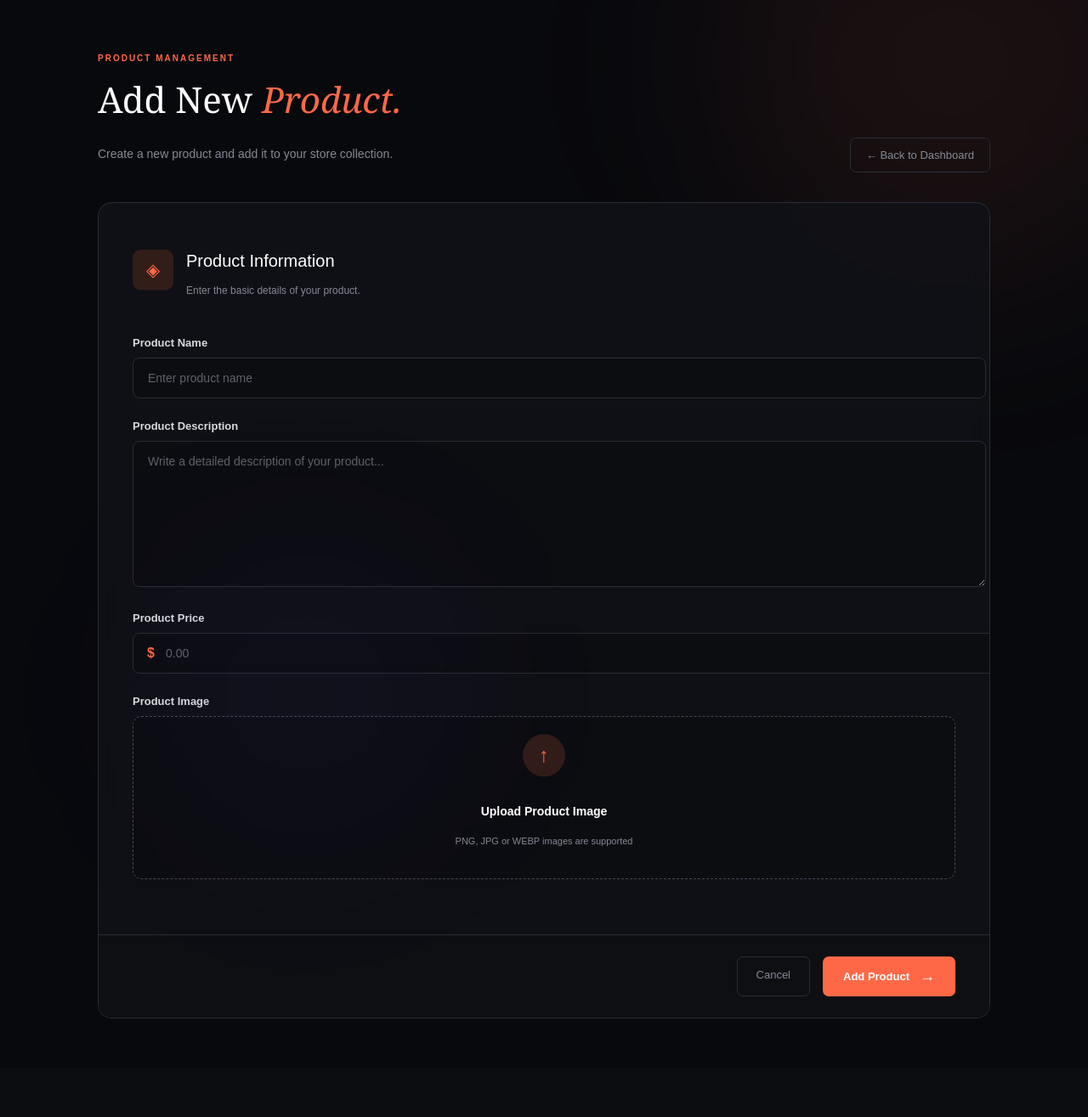
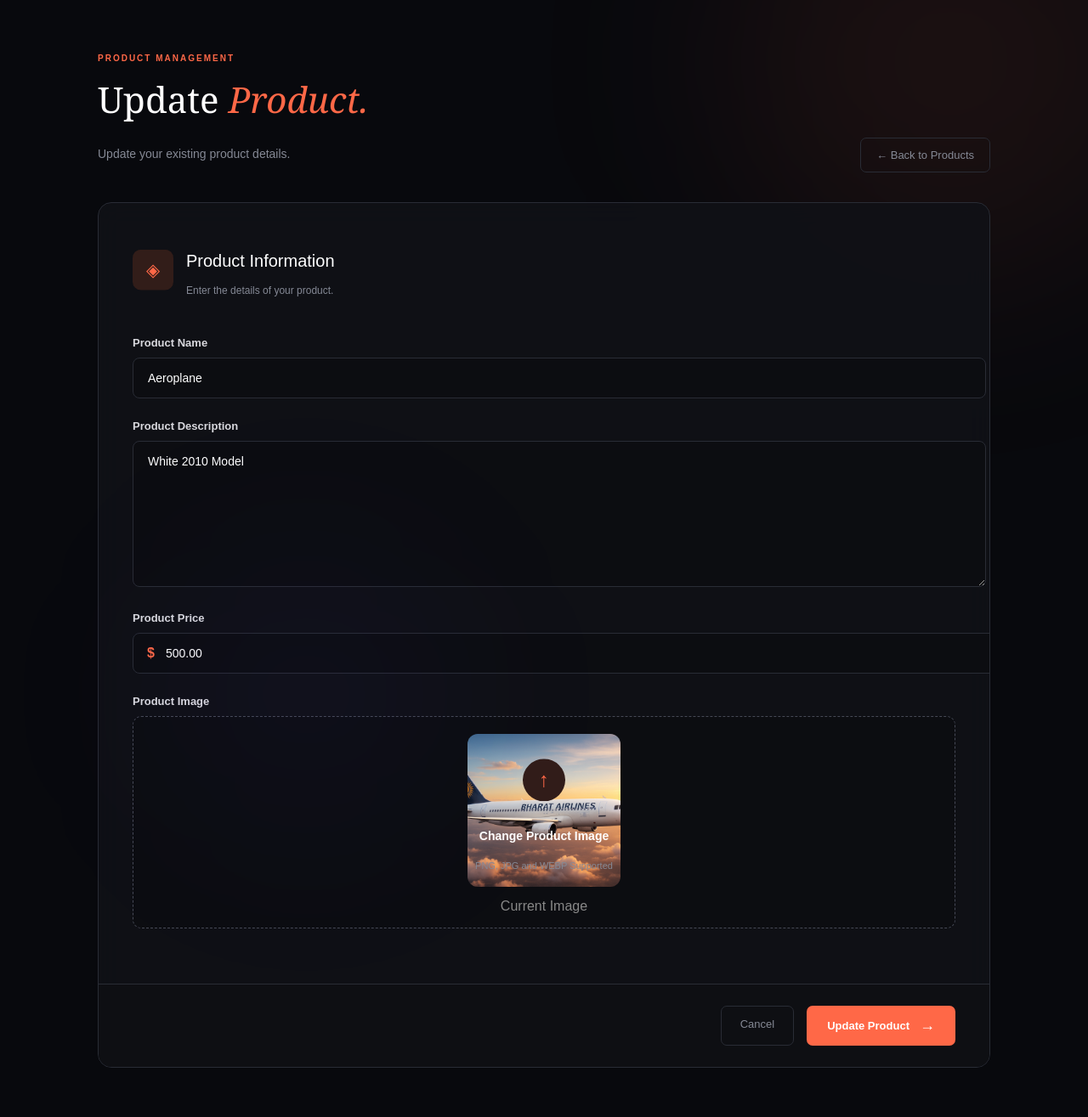
Before and after one commit to roushan-rajput/E-commerce-, a Django app: template app/templates/addpro.html in a window 1280 px wide. Shown: the whole page at 85% size. Before the commit the page ends 1199 px from the top, so only its background shows below. Run offline with Django 5.2, Linux system fonts and the light colour scheme; the template is opened without the code that fills it: values that come from a table or form of the project are taken from there, others are empty; data comes from the database, SQL or seed files in the repository; both versions use the stored data as it was after the commit.

Commit message:
Adding EDIT Product Logic at through Same form

```diff
--- a/app/templates/addpro.html
+++ b/app/templates/addpro.html
@@ -1,18 +1,28 @@
 <!DOCTYPE html>
 <html lang="en">
+
 <head>
+
     <meta charset="UTF-8">
 
     <meta name="viewport" content="width=device-width, initial-scale=1.0">
 
-    <title>Add Product | VYBE</title>
+    <title>
+        {% if product %}
+            Update Product | VYBE
+        {% else %}
+            Add Product | VYBE
+        {% endif %}
+    </title>
 
     {% load static %}
 
     <link rel="stylesheet" href="{% static 'css/addpro.css' %}">
+
 </head>
 
 <body>
+
     <div class="product-page">
 
         <div class="product-container">
@@ -25,6 +35,18 @@
                         PRODUCT MANAGEMENT
                     </span>
 
+                    {% if product %}
+
+                    <h1>
+                        Update <em>Product.</em>
+                    </h1>
+
+                    <p>
+                        Update your existing product details.
+                    </p>
+
+                    {% else %}
+
                     <h1>
                         Add New <em>Product.</em>
                     </h1>
@@ -33,10 +55,12 @@
                         Create a new product and add it to your store collection.
                     </p>
 
+                    {% endif %}
+
                 </div>
 
-                <a href="+" class="back-button">
-                    ← Back to Dashboard
+                <a href="{% url 'allpro' %}" class="back-button">
+                    ← Back to Products
                 </a>
 
             </div>
@@ -62,7 +86,7 @@
                             </h2>
 
                             <p>
-                                Enter the basic details of your product.
+                                Enter the details of your product.
                             </p>
 
                         </div>
@@ -70,59 +94,97 @@
                     </div>
 
 
+                    <!-- PRODUCT NAME -->
+
                     <div class="form-group">
 
-                        <label for="productname">
+                        <label>
                             Product Name
                         </label>
 
-                        <input type="text" id="productname" name="productname" placeholder="Enter product name"
+                        <input
+                            type="text"
+                            name="productname"
+                            placeholder="Enter product name"
+                            value="{{ product.productname }}"
                             required>
 
                     </div>
 
 
+                    <!-- PRODUCT DESCRIPTION -->
+
                     <div class="form-group">
 
-                        <label for="productdescription">
+                        <label>
                             Product Description
                         </label>
 
-                        <textarea id="productdescription" name="productdescription"
-                            placeholder="Write a detailed description of your product..." rows="6" required></textarea>
+                        <textarea
+                            name="productdescription"
+                            rows="6"
+                            placeholder="Write product description..."
+                            required>{{ product.productdescription }}</textarea>
 
                     </div>
 
 
+                    <!-- PRODUCT PRICE -->
+
                     <div class="form-group">
 
-                        <label for="productprice">
+                        <label>
                             Product Price
                         </label>
 
                         <div class="price-input">
 
-                            <span>
-                                $
-                            </span>
+                            <span>$</span>
 
-                            <input type="number" id="productprice" name="productprice" placeholder="0.00" step="0.01"
-                                min="0" required>
+                            <input
+                                type="number"
+                                name="productprice"
+                                step="0.01"
+                                min="0"
+                                placeholder="0.00"
+                                value="{{ product.productprice }}"
+                                required>
 
                         </div>
 
                     </div>
 
 
+                    <!-- PRODUCT IMAGE -->
+
                     <div class="form-group">
 
-                        <label for="productimage">
+                        <label>
                             Product Image
                         </label>
 
                         <div class="upload-box">
 
-                            <input type="file" id="productimage" name="productimage" accept="image/*" required>
+                            {% if product.productimage %}
+
+                            <div style="text-align:center;padding-top:20px;">
+
+                                <img
+                                    src="{{ product.productimage.url }}"
+                                    style="width:180px;height:180px;object-fit:cover;border-radius:12px;">
+
+                                <p style="margin-top:10px;color:#888;">
+                                    Current Image
+                                </p>
+
+                            </div>
+
+                            {% endif %}
+
+                            <input
+                                type="file"
+                                name="productimage"
+                                accept="image/*">
 
                             <div class="upload-content">
 
@@ -131,11 +193,21 @@
                                 </div>
 
                                 <h3>
+
+                                    {% if product %}
+
+                                    Change Product Image
+
+                                    {% else %}
+
                                     Upload Product Image
+
+                                    {% endif %}
+
                                 </h3>
 
                                 <p>
-                                    PNG, JPG or WEBP images are supported
+                                    PNG, JPG and WEBP Supported
                                 </p>
 
                             </div>
@@ -149,15 +221,31 @@
 
                 <div class="form-footer">
 
-                    <a href="{% url 'admindash' %}" class="cancel-button">
+                    <a href="{% url 'allpro' %}" class="cancel-button">
+
                         Cancel
+
                     </a>
 
-                    <button type="submit" class="submit-button">
+
+                    <button
+                        type="submit"
+                        class="submit-button">
+
+                        {% if product %}
+
+                        Update Product
+
+                        {% else %}
+
                         Add Product
+
+                        {% endif %}
+
                         <span>
                             →
                         </span>
+
                     </button>
 
                 </div>
@@ -168,7 +256,6 @@
 
     </div>
 
-
 </body>
 
 </html>
--- a/app/templates/allpro.html
+++ b/app/templates/allpro.html
@@ -102,7 +102,7 @@
                             <div class="product-actions">
                                 {% if is_admin %}
 
-                                {% comment %} <a href="{% url 'editpro' product.id %}" class="edit-button"> {% endcomment %}
+                                <a href="{% url 'editpro' product.id %}" class="edit-button">
                                     EDIT
                                 </a>
 
--- a/project/urls.py
+++ b/project/urls.py
@@ -31,7 +31,7 @@ urlpatterns = [
 
     path('addpro/', views.addpro, name='addpro'),                 #product
     path('allpro/', views.allpro, name='allpro'),                 #product
-    # path('editpro/<int:product_id>/', views.editpro, name='editpro'), #product
+    path("editpro/<int:product_id>/", views.editpro, name="editpro"),  #product
     path('deletepro/<int:product_id>/', views.deletepro, name='deletepro'), #product
 
 ]
```
Also changed, not shown: app/views.py (+49 -31 lines), db.sqlite3, media/product_images/bharat_airline_background.png (added).
